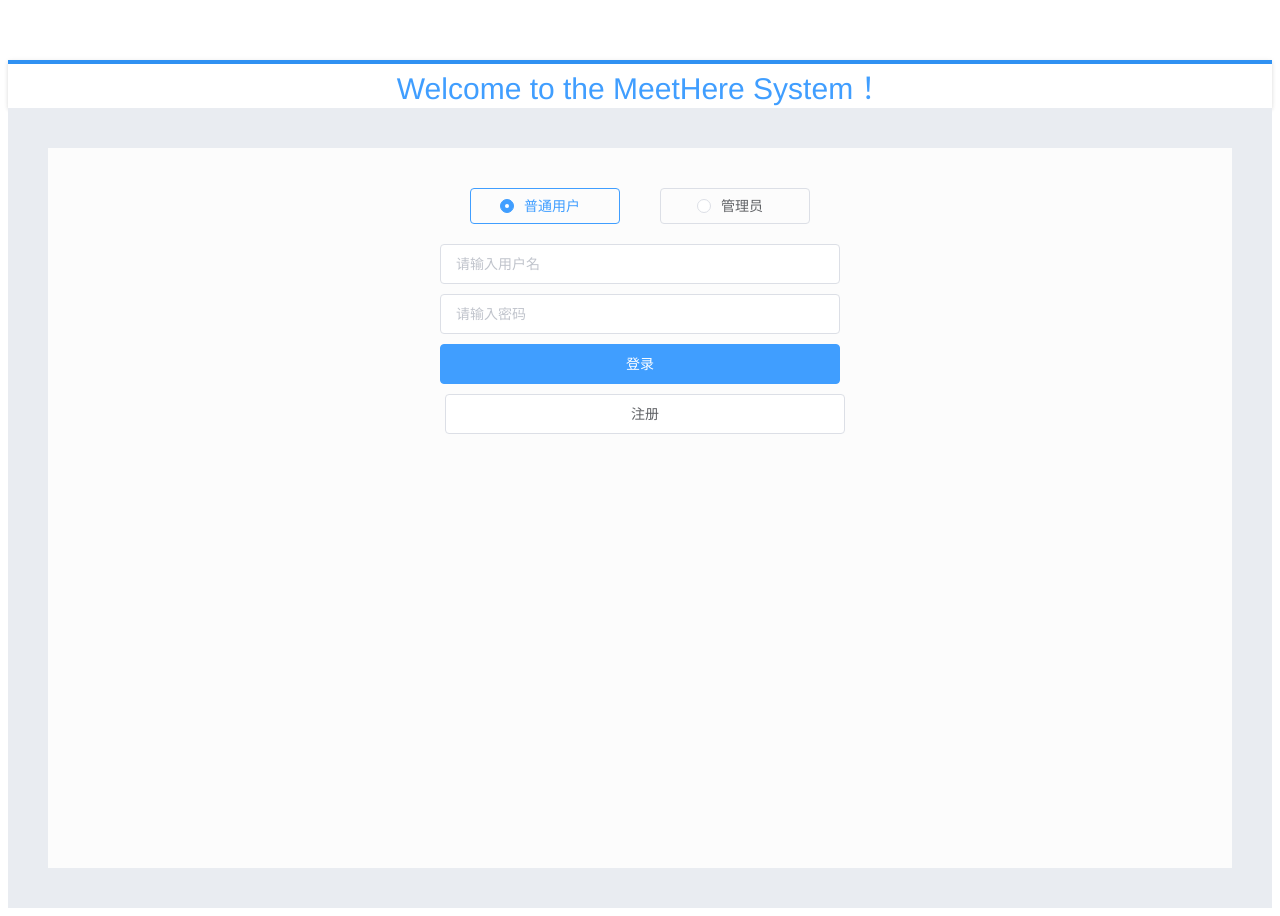
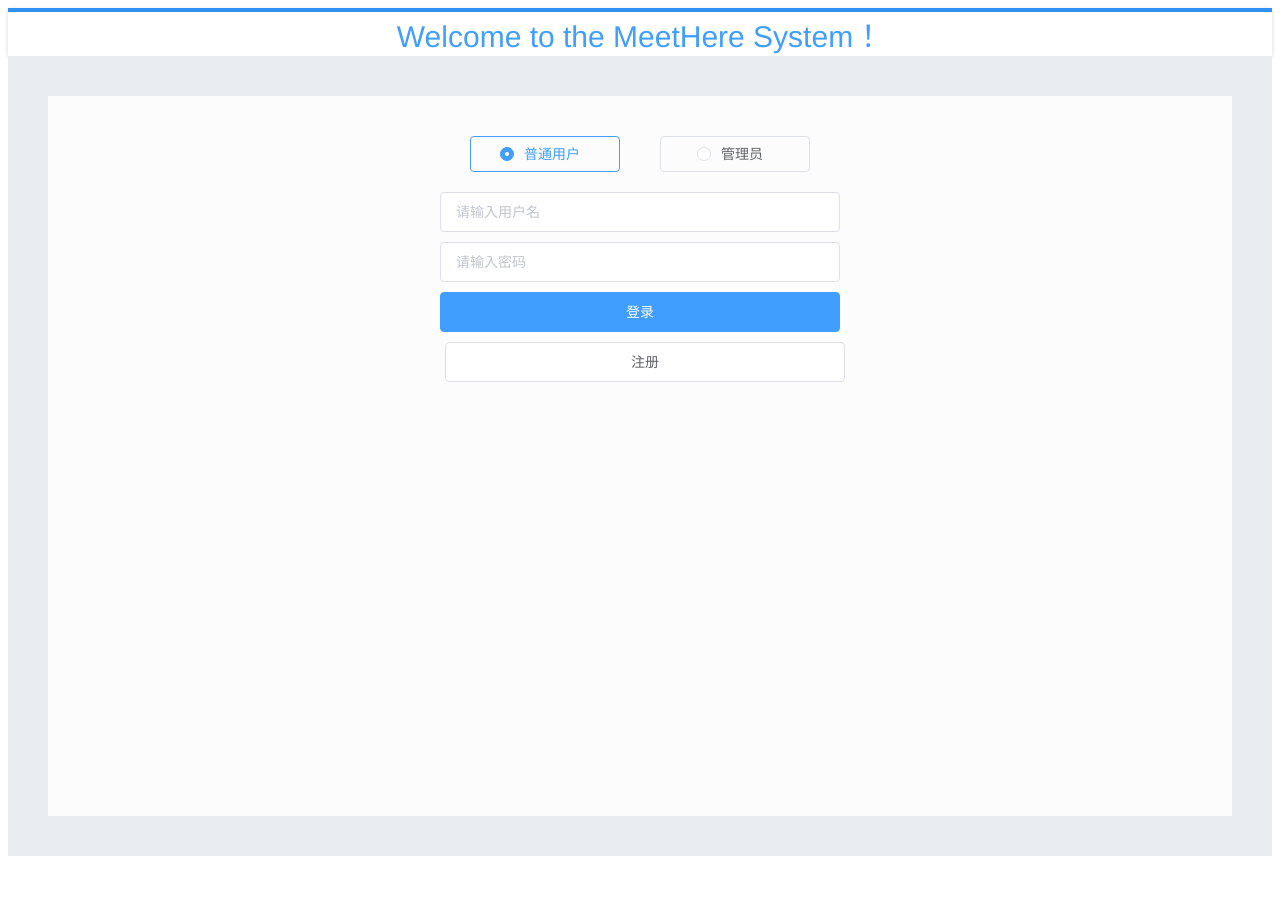
Before and after one commit to whitfield-lyx/ECNU-Testing-Meethere, a Vue app in the folder ECNU-Testing-MeethereVue/meethere/: page / in a window 1280 px wide. After the commit the page ends 864 px from the top, so only its background shows below. Built offline with nearby package versions, Linux system fonts and the light colour scheme.

Commit message:
small fixes

```diff
--- a/ECNU-Testing-MeethereVue/meethere/package.json
+++ b/ECNU-Testing-MeethereVue/meethere/package.json
@@ -14,6 +14,7 @@
     "build": "node build/build.js"
   },
   "dependencies": {
+    "ajv": "^6.10.2",
     "axios": "^0.19.0",
     "element-ui": "^2.13.0",
     "moment": "^2.24.0",
--- a/ECNU-Testing-MeethereVue/meethere/src/App.vue
+++ b/ECNU-Testing-MeethereVue/meethere/src/App.vue
@@ -64,7 +64,7 @@
     -moz-osx-font-smoothing: grayscale;
     text-align: center;
     color: #2c3e50;
-    margin-top: 60px;
+    margin-top: 0px;
   }
   header{
     z-index: 1000;min-width: 1200px;
--- a/ECNU-Testing-MeethereVue/meethere/src/components/pages/pageBooking.vue
+++ b/ECNU-Testing-MeethereVue/meethere/src/components/pages/pageBooking.vue
@@ -93,7 +93,7 @@
         console.log('场馆获取失败', error)
       })
 
-    if (this.userType == 'user') {
+    if (this.userType === 'user') {
       self.$axios
         .get('/user/info')
         .then(res => {
@@ -122,7 +122,7 @@
     ViewStadium (row) {
       this.$router.replace({
         name: 'StadiumDetail',
-        params: { stadiumId: row.stadiumId}
+        params: {stadiumId: row.stadiumId}
       })
       console.log(row)
       this.$message({
--- a/ECNU-Testing-MeethereVue/meethere/src/components/pages/pageOrder.vue
+++ b/ECNU-Testing-MeethereVue/meethere/src/components/pages/pageOrder.vue
@@ -140,7 +140,7 @@
           obj.startTime = res.data[i].time
           obj.price = res.data[i].price
           obj.hour = res.data[i].hour
-          if (obj.userId == this.userId || this.userType == 'admin') {
+          if (obj.userId === this.userId || this.userType === 'admin') {
             order[i] = obj
           }
         }
```
Also changed, not shown: 1 other file (tests, documents, lock files or other folders).
